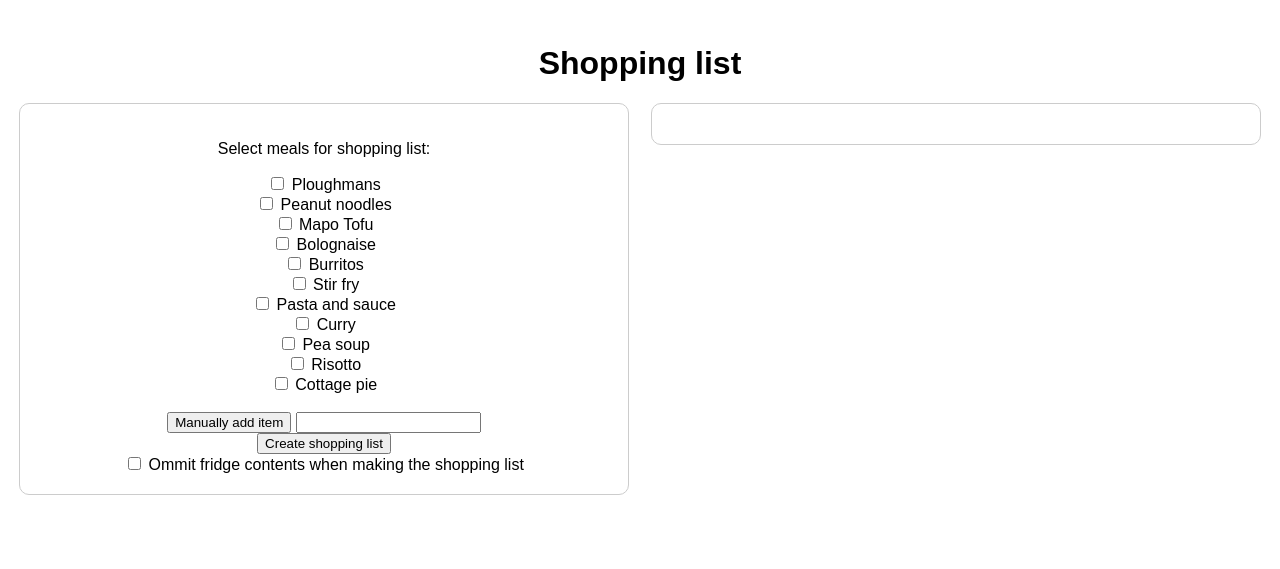
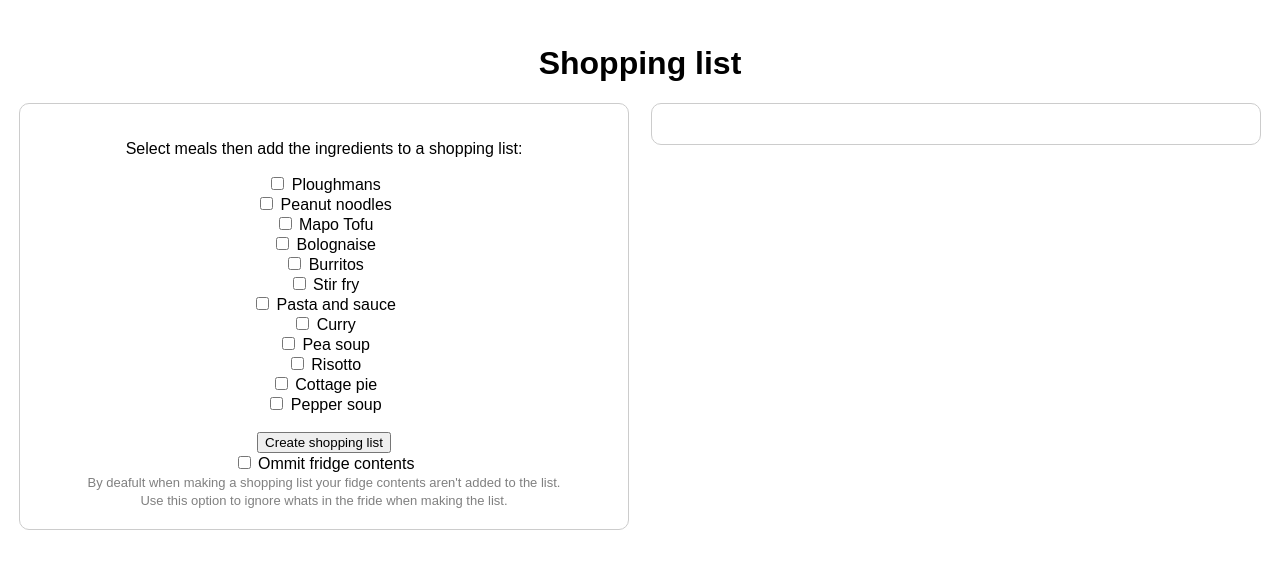
Before and after one commit to TealJason/shopping_list, a Django app: page /shopping_list/shopping_list/ in a window 1280 px wide. Shown: the part 55-624 px from the top of the page. Run offline with Django 3.2, Linux system fonts and the light colour scheme.

Commit message:
small ui changes

```diff
--- a/shopping_list_tracker/data/recipe_book.json
+++ b/shopping_list_tracker/data/recipe_book.json
@@ -83,5 +83,12 @@
         "tomato puree",
         "flour",
         "onion"
+    ],
+    "Pepper soup": [
+        "peppers",
+        "onion",
+        "cream",
+        "vegetable stock",
+        "garlic"
     ]
 }
--- a/shopping_list_tracker/shopping_list/templates/shopping_list.html
+++ b/shopping_list_tracker/shopping_list/templates/shopping_list.html
@@ -54,6 +54,10 @@
             border-radius: 10px;
             background: none
         }
+        sh1 {
+            font-size: small;
+            color: grey;
+        }
 
     </style>
 </head>
@@ -77,7 +81,7 @@
         <form method="post" action="{% url 'shopping_list' %}">
             {% csrf_token %}
 
-            <p>Select meals for shopping list:</p>
+            <p>Select meals then add the ingredients to a shopping list:</p>
 
             {% for name, ingredients in recipes.items %}
                 <label>
@@ -87,19 +91,19 @@
                 <br>
             {% endfor %}
             <br>
-            <button type="add to shopping_list">Manually add item</button>
-            <input type="check" name="manual">
-            <br>
             <button type="submit">Create shopping list</button>
             <br>
-            <input type="checkbox" name="omit" value="1"> Ommit fridge contents when making the shopping list
+            <input type="checkbox" name="omit" value="1"> Ommit fridge contents
+            <br>
+            <sh1>By deafult when making a shopping list your fidge contents aren't added to the list.
+            <br> Use this option to ignore whats in the fride when making the list.</sh1>
+
         </form>
     </div>
 
     <div class="ShowList">
         {% if ingredient_dict %}
             <p>Shopping list for selected recipes</p>
-
             <ul>
                 {% for name, ingredient_total in ingredient_dict.items %}
                     <li>
```
